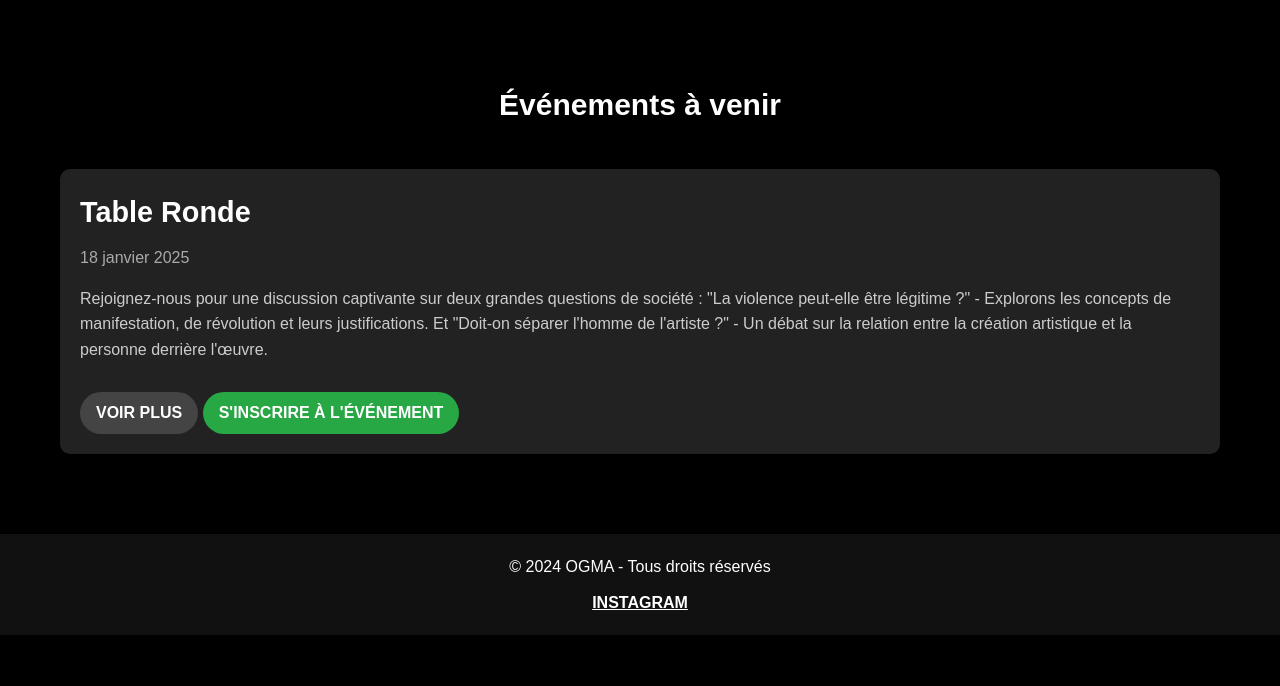
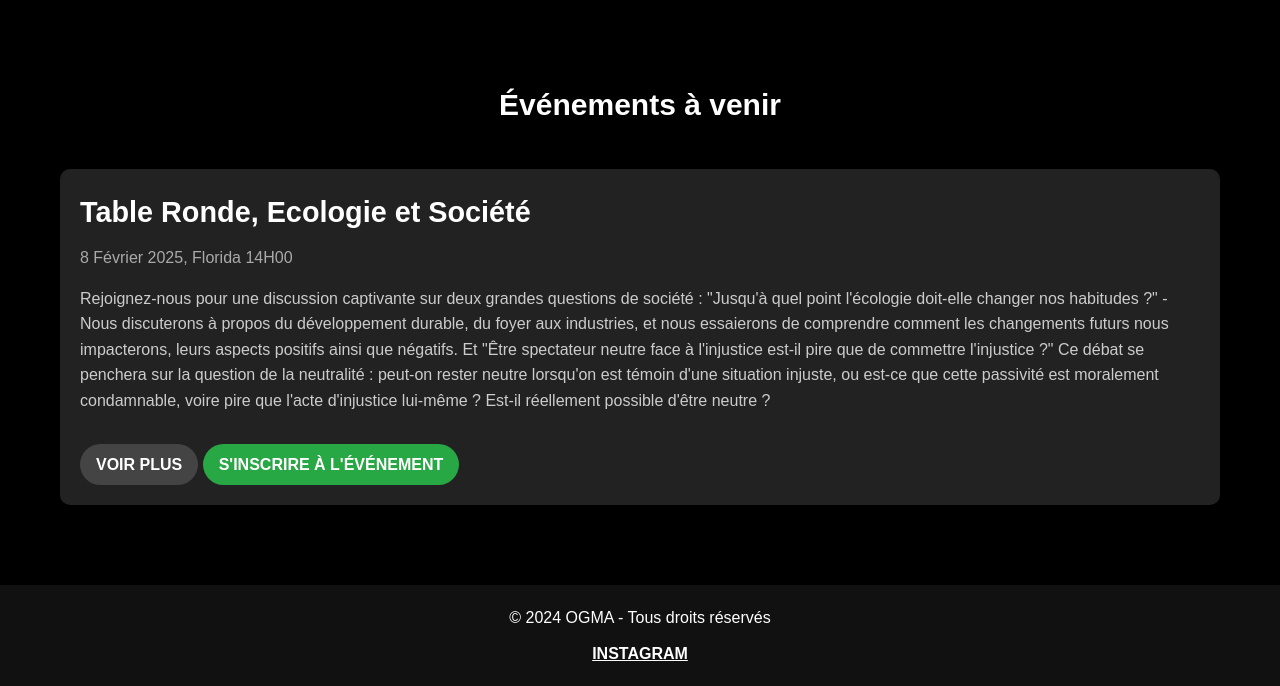
Before and after one commit to Badis213/OGMA, a Flask app: page /evenements in a window 1280 px wide. Shown: the part 279-965 px from the top of the page. Before the commit the page ends 914 px from the top, so only its background shows below. Run offline with Flask 3, Linux system fonts and the light colour scheme.

Commit message:
modified events

```diff
--- a/app.py
+++ b/app.py
@@ -137,7 +137,7 @@ def event_signin():
         return redirect(url_for('profil'))  # Redirect to homepage or any other page
 
     # Dummy event data, you would later fetch it from the database
-    event_date = "18/01/2025"  # Example date (d/m/y)
+    event_date = "08/02/2025"  # Example date (d/m/y)
     event_time = "14h00"       # Example time (xhy)
     event_place = "Florida Agen"    # Example location
 
--- a/static/css/style-evenements.css
+++ b/static/css/style-evenements.css
@@ -291,7 +291,7 @@ footer .social-links a:hover {
     color: white;
     padding: 30px;
     border-radius: 10px;
-    max-width: 500px;
+    max-width: 700px;
     width: 90%;
     text-align: center;
     box-shadow: 0 4px 8px rgba(0, 0, 0, 0.3);
--- a/templates/evenements.html
+++ b/templates/evenements.html
@@ -57,15 +57,14 @@
         <div class="event-container">
             <!-- Exemple d'événement -->
             <div class="event">
-                <h3>Table Ronde</h3>
-                <p class="event-date">18 janvier 2025</p>
+                <h3>Table Ronde, Ecologie et Société</h3>
+                <p class="event-date">8 Février 2025, Florida 14H00</p>
                 <p class="event-description">
-                    Rejoignez-nous pour une discussion captivante sur deux grandes questions de société : "La violence peut-elle être légitime ?" - Explorons les concepts de manifestation, de révolution et leurs justifications. Et "Doit-on séparer l'homme de l'artiste ?" - Un débat sur la relation entre la création artistique et la personne derrière l'œuvre.                </p>
-                <a href="#" class="btn-event" data-title="Soirée Raclette et Première Assemblée Générale"
+                    Rejoignez-nous pour une discussion captivante sur deux grandes questions de société : "Jusqu'à quel point l'écologie doit-elle changer nos habitudes ?" - Nous discuterons à propos du développement durable, du foyer aux industries, et nous essaierons de comprendre comment les changements futurs nous impacterons, leurs aspects positifs ainsi que négatifs. Et "Être spectateur neutre face à l'injustice est-il pire que de commettre l'injustice ?" Ce débat se penchera sur la question de la neutralité : peut-on rester neutre lorsqu'on est témoin d'une situation injuste, ou est-ce que cette passivité est moralement condamnable, voire pire que l'acte d'injustice lui-même ? Est-il réellement possible d'être neutre ?</p>
+                <a href="#" class="btn-event" data-title="Table Ronde, Ecologie et Société"
                 data-date="18 janvier 2025"
-                data-description="Les thèmes à discuter sont : 'La violence peut-elle être légitime ?' - Nous explorerons les différentes formes de violence, du mouvement social à la révolution, et nous poserons la question de leur légitimité dans certains contextes. Et 'Doit-on séparer l'homme de l'artiste ?' - Ce sujet interroge la frontière entre l'œuvre artistique et le créateur, et si des comportements ou opinions controversées de l'artiste doivent influencer notre appréciation de son art.
-                Les animateurs seront : BAZIZ Badis, pour la question sur la légitimité de la violence ; BENGUIGUI Paul, pour la question de la séparation entre l'homme et son art.
-                Cette table ronde se tiendra le samedi 18 janvier 2025, à partir de 14h, au Florida d'Agen. N'hésitez pas à faire vos recherches avant de venir.">
+                data-description="Les thèmes à discuter sont : 'Jusqu'à quel point l'écologie doit-elle changer nos habitudes ?' - Nous explorerons les différents aspects du développement durable, des gestes quotidiens à adopter à l'échelle du foyer, jusqu'aux transformations nécessaires dans les industries. Nous discuterons des impacts de ces changements sur nos vies, en mettant en lumière leurs bienfaits, mais aussi leurs défis.  'Être spectateur neutre face à l'injustice est-il pire que de commettre l'injustice ?' - Ce sujet questionne la neutralité face à l'injustice, en se demandant si la passivité est moralement condamnable, voire pire que l'acte d'injustice lui-même. Les animateurs seront : NAFATI Nassym, pour la question de l'écologie et des habitudes ; BAZIZ Badis, pour le débat sur la neutralité face à l'injustice. Cette table ronde se tiendra le samedi 8 février 2025, à partir de 14h, au Florida d'Agen. N'hésitez pas à faire vos recherches avant de venir.">
+
                     Voir plus
                 </a>
                 <!-- If the user is not registered, show the 'S'inscrire à l'événement' button -->
```
